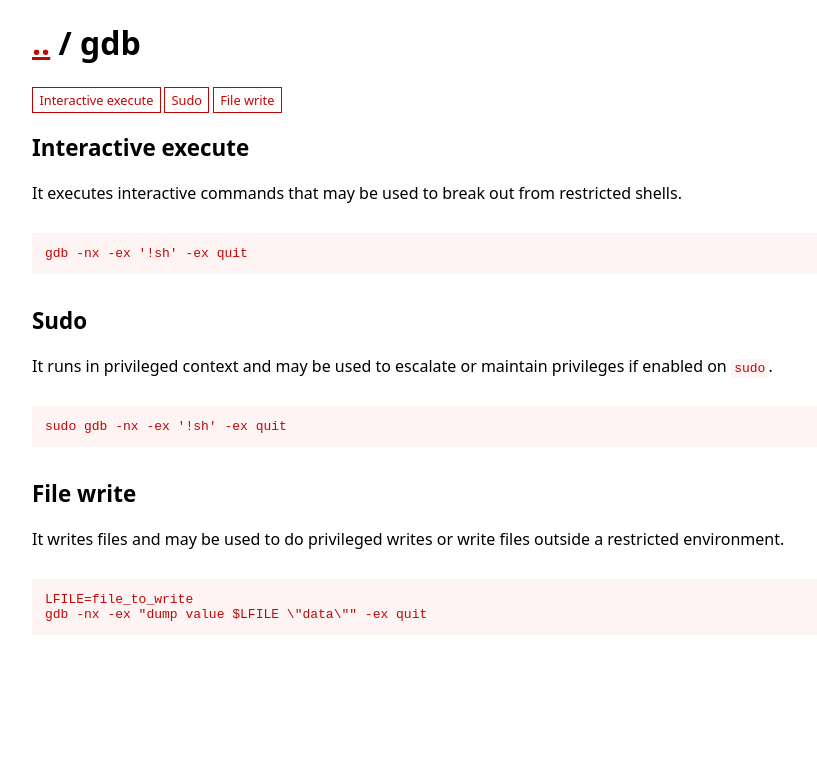
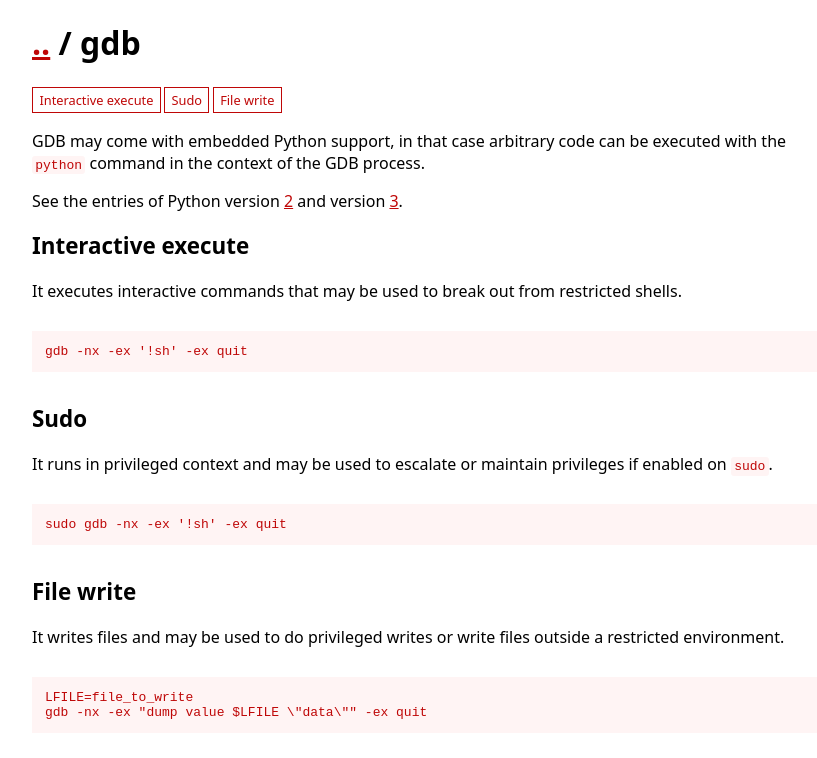
Before and after one commit to GTFOBins/GTFOBins.github.io, a Jekyll site: the page built from _gtfobins/gdb.md, in a window 1280 px wide. Shown: the top 758 px of the page, without its empty margins (208-1025 px from the left). Built offline with Jekyll 4.4.1, drawn with Linux system fonts in a browser that asks for light colours.

Commit message:
Add a note about python in gdb

```diff
--- a/_gtfobins/gdb.md
+++ b/_gtfobins/gdb.md
@@ -1,4 +1,10 @@
 ---
+description: |
+  GDB may come with embedded Python support, in that case arbitrary code can be
+  executed with the `python` command in the context of the GDB process.
+
+  See the entries of Python version [2](/gtfobins/python2/) and version
+  [3](/gtfobins/python3/).
 functions:
   execute-interactive:
     - code: gdb -nx -ex '!sh' -ex quit
```
